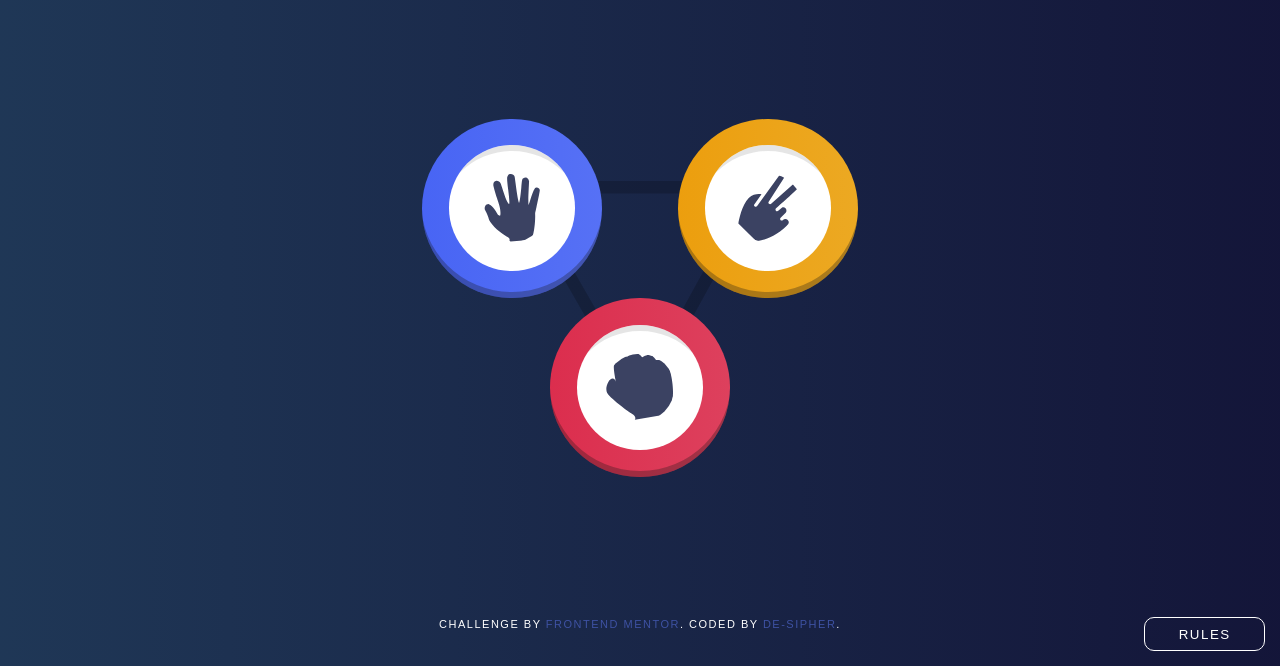
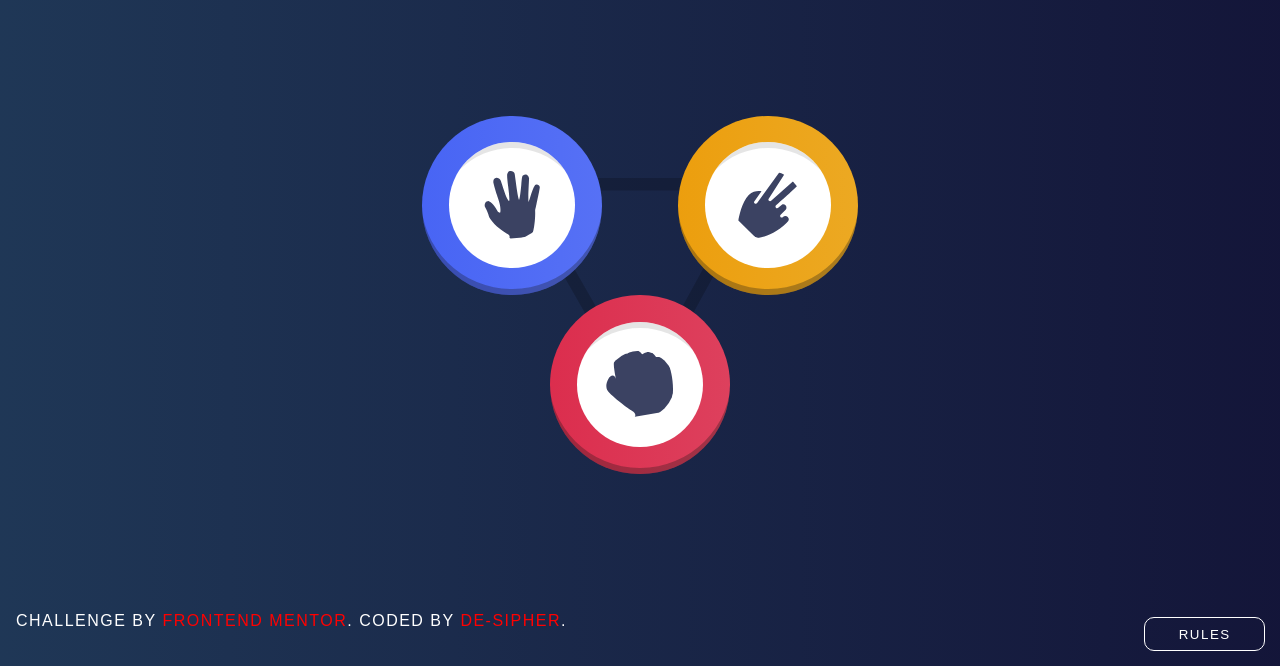
Before and after one commit to Decipher-CS/Rock-Paper-Scissors, a plain HTML site: page index.html in a window 1280 px wide. Shown: the part 134-800 px from the top of the page. Drawn offline with Linux system fonts and the light colour scheme.

Commit message:
modified:   index.html

```diff
--- a/index.html
+++ b/index.html
@@ -15,16 +15,6 @@
 
     <title>Frontend Mentor | Rock, Paper, Scissors</title>
 
-    <!-- Feel free to remove these styles or customize in your own stylesheet 👍 -->
-    <style>
-      .attribution {
-        font-size: 11px;
-        text-align: center;
-      }
-      .attribution a {
-        color: hsl(228, 45%, 44%);
-      }
-    </style>
   </head>
   <body>
     <header class="heading">
```
